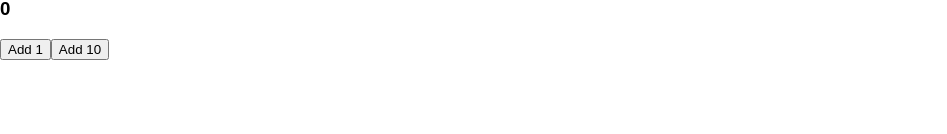
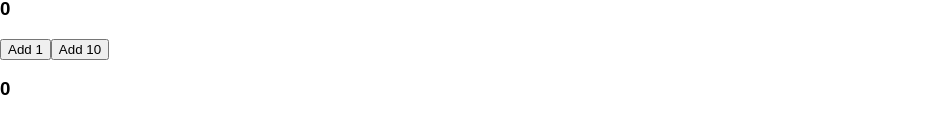
Before and after one commit to MOSKALCHUK31/Vue-vuex, a Vue app: page / in a window 1280 px wide. Shown: the part 166-300 px from the top of the page, without its empty margins (0-947 px from the left). Built offline with nearby package versions, Linux system fonts and the light colour scheme.

Commit message:
A bit refactoring

```diff
--- a/src/App.vue
+++ b/src/App.vue
@@ -1,19 +1,22 @@
 <template>
   <div>
     <base-container title="Vuex"></base-container>
-    <!-- Можем обращаться к стейту ( как в роутах ) -->
-    <h3>{{ $store.state.counter }}</h3>
+    <the-counter></the-counter>
+
     <button @click="addOne">Add 1</button>
     <button @click="addTen">Add 10</button>
   </div>
+  <the-counter></the-counter>
 </template>
 
 <script>
 import BaseContainer from './components/BaseContainer.vue';
+import TheCounter from './components/TheCounter.vue';
 
 export default {
   components: {
     BaseContainer,
+    TheCounter
   },
   methods: {
     addOne() {
--- /dev/null
+++ b/src/components/TheCounter.vue
@@ -0,0 +1,15 @@
+<template>
+    <div>
+        <h3>{{ counter }}</h3>
+    </div>
+</template>
+
+<script>
+export default {
+    computed: {
+        counter() {
+            return this.$store.state.counter * 2;
+        }
+    }
+}
+</script>
--- a/src/main.js
+++ b/src/main.js
@@ -13,13 +13,12 @@ const store = createStore({
         increment(state) {
             state.counter = state.counter + 1;
         },
-        // Создаем мутацию increase, принимает 2 параметра
-        // Стейт - текущее состояние, payload - данные, переданные из компонента
-        // payload может быть как и обьектом, там и простой переменной
-
         increase(state, payload) {
             state.counter = state.counter + payload;
         }
+    },
+    getters: {
+
     }
 });
 
```
